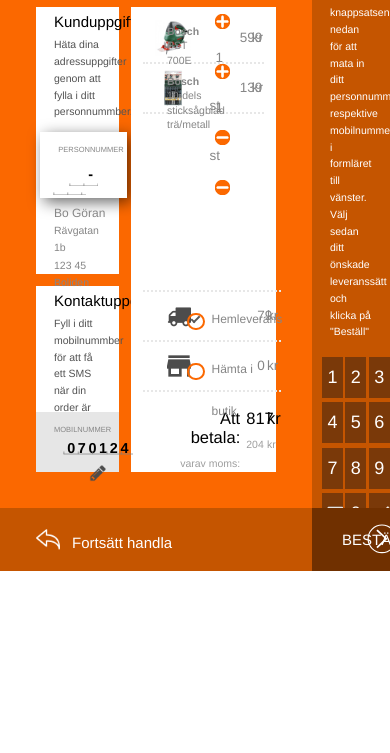
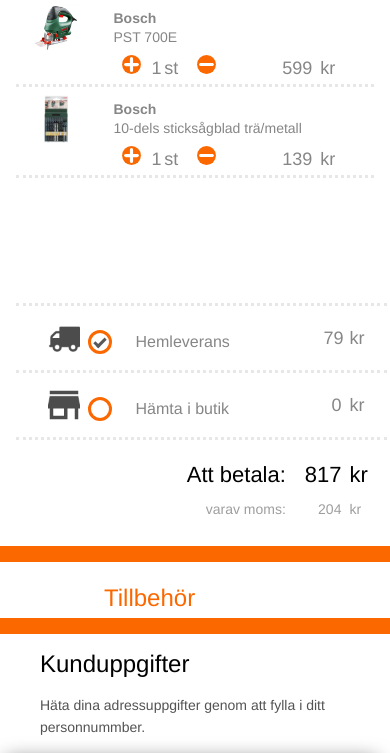
Before and after one commit to YAOrangeTime16/kiosk-test, a website: page index.html in a window 390 px wide. Shown: the part 62-815 px from the top of the page. Drawn offline with nearby package versions, Linux system fonts and the light colour scheme.

Commit message:
changing scss to mobile-first (in progress)

```diff
--- a/index.html
+++ b/index.html
@@ -13,6 +13,7 @@
   <link href="https://fonts.googleapis.com/css?family=Open+Sans" rel="stylesheet">
   <!-- CSS -->
   <link rel="stylesheet" type="text/css" href="src/css/style.css">
+  <link rel="stylesheet" type="text/css" href="src/css/grid.css">
   <title>KIOSKEN-QUIZ</title>
 </head>
 <body>
@@ -168,7 +169,7 @@
   <script src="src/js/itemPrice.js"></script>
   <script src="src/js/tabletControl.js"></script>
   <script language="javascript">
-    if(screen.width<=1100) {document.write("<style>body{zoom:75%;}</style>");}
+    //if(screen.width<=1100) {document.write("<style>body{zoom:75%;}</style>");}
   </script>
 </body>
 </html>
--- a/src/sass/_variables.scss
+++ b/src/sass/_variables.scss
@@ -13,7 +13,7 @@
 
 @mixin respond-to($breakpoint) {
   @if map-has-key($breakpoints, $breakpoint) {
-    @media (max-width: map-get($breakpoints, $breakpoint)) {
+    @media (min-width: map-get($breakpoints, $breakpoint)) {
       @content;
     }
   }
--- /dev/null
+++ b/src/sass/grid.scss
@@ -0,0 +1,121 @@
+@import '_variables';
+main {
+  height: auto;
+  width: 100%;
+  display: grid;
+  grid-template-areas:
+    'footer-l'
+    'main'
+    'main'
+    'main'
+    'main'
+    'side'
+    'side'
+    'side'
+    'footer-r';
+
+  @include respond-to('medium'){
+    grid-template-areas:
+    'main main side'
+    'main main side'
+    'main main side'
+    'footer-l footer-l footer-r';
+  }
+}
+
+#main-content {
+  grid-area: main;
+  background: $color-primary;
+  height: auto;
+  width: 100%;
+}
+
+#number-tablet {
+  grid-area: side;
+  background: #C55500;
+  color: #ffffff;
+}
+
+#footer-back {
+  grid-area: footer-l;
+  background: $color-primary;
+  height: 3rem;
+  color: #ffffff;
+  @include respond-to('medium'){
+    background: #C55500;
+  }
+}
+
+#footer-forward {
+  grid-area: footer-r;
+  background: #703000;
+  color: #ffffff;
+}
+
+.grid-wrapper {
+  display: grid;
+  height: 100%;
+  grid-template-areas:
+    'order'
+    'order'
+    'order'
+    'order'
+    'order'
+    'order'
+    'header-btn'
+    'personal-info'
+    'personal-info'
+    'personal-info'
+    'contact'
+    'contact';
+    grid-gap: 1rem;
+
+  #item-btn {
+    color: $color-primary;
+    grid-area: header-btn;
+    background: #ffffff;
+
+    @include respond-to('medium'){
+      background: $color-primary;
+      color: #ffffff;
+    }
+  }
+
+  #item-header {
+    display: none;
+    @include respond-to('medium'){
+      display: block;
+      color: #ffffff;
+      grid-area: header-txt;
+    }
+  }
+
+  #item-info {
+    background: #ffffff;
+    grid-area: personal-info;
+    height: 21rem;
+  }
+
+  #item-contact {
+    background: #ffffff;
+    grid-area: contact;
+    height: 14rem;
+  }
+
+  #item-order {
+    background: #ffffff;
+    grid-area: order;
+    height: 35rem;
+  }
+
+  @include respond-to('medium'){
+    grid-template-areas:
+      'header-btn header-txt'
+      'personal-info order'
+      'personal-info order'
+      'personal-info order'
+      'personal-info order'
+      'contact order'
+      'contact order';
+  }
+}
--- a/src/sass/style.scss
+++ b/src/sass/style.scss
@@ -1,8 +1,13 @@
 @import '_variables';
+
+html {
+  height: 100%;
+  width: 100%;
+}
 
 body {
   font-family: Helvetica, 'Open Sans', sans-serif, Arial;
-  height: 100vh;
+  height: 100%;
   margin: 0;
   font-size: 62.5%;
   font-weight: 200;
@@ -42,100 +47,18 @@
   font-size: 1.4em;
 }
 
-main {
-  height: 100%;
-  width: 100%;
-  display: grid;
-  grid-template-columns: 80% 20%;
-  grid-template-rows: 90% 10%;
-
-  #main-content {
-    grid-column: 1 / 2;
-    grid-row: 1;
-    background: $color-primary;
-  }
-
-  #number-tablet {
-      grid-column: 2 / 3;
-      grid-row: 1;
-      background: #C55500;
-      color: #ffffff;
-  }
-
-  #footer-back {
-    grid-column: 1 / 2;
-    grid-row: 2;
-    background: #C55500;
-    color: #ffffff;
-  }
-
-  #footer-forward {
-    grid-column: 2 / 3;
-    grid-row: 2;
-    background: #703000;
-    color: #ffffff;
-  }
-}
-
-.grid-wrapper {
-  display: grid;
-  grid-template-columns: 40% 60%;
-  grid-template-rows: 10% 50% 40%;
-  height: 100%;
-
-  #item-btn {
-    grid-column: 1 / 2;
-    grid-row: 1;
-    color: #ffffff;
-  }
-
-  #item-header {
-    grid-column: 2 / 3;
-    grid-row: 1;
-    color: #ffffff;
-  }
-  #item-info {
-    grid-column: 1 / 2;
-    grid-row: 2;
-    background: #ffffff;
-    margin: 1rem .5rem .5rem 3rem;
-  }
-  #item-contact {
-    grid-column: 1 / 2;
-    grid-row: 3;
-    background: #ffffff;
-    margin: .5rem .5rem 3rem 3rem;
-  }
-  #item-order {
-    grid-column: 2 / 3;
-    grid-row: 2 / 4;
-    background: #ffffff;
-    margin: 1rem 3rem 3rem .5rem;
-  }
-}
-
-#number-tablet {
-  h4 {
-    margin-top: 30%;
-    margin-right: 1.5rem;
-    margin-left: 1.5rem;
-  }
-
-  h4 + p {
-    font-weight: 200;
-    font-size: 1.4em;
-    line-height: 1.6em;
-    padding: 0 1.5rem;
-  }
-}
-
 #tablet-wrapper {
   display: grid;
-  grid-template-columns: 33.3% 33.3% 33.3%;
-  grid-template-rows: 5rem 5rem 5rem 5rem;
-  width: 90%;
+  grid-template-columns: 25% 25% 25% 25%;
+    grid-template-rows: 4rem 4rem 4rem;
   margin-left: auto;
   margin-right: auto;
+  width: 90%;
+
+  @include respond-to('medium'){
+    grid-template-columns: 33.3% 33.3% 33.3%;
+    grid-template-rows: 5rem 5rem 5rem 5rem;
+  }
 
   @include respond-to('large'){
     grid-template-rows: 3.8rem 3.8rem 3.8rem 3.8rem;
@@ -175,6 +98,25 @@
 
   #delete {
     background-image: url('../images/delete.png');
+  }
+}
+
+#number-tablet {
+  h4 {
+    margin-top: 10%;
+    margin-right: 1.5rem;
+    margin-left: 1.5rem;
+
+    @include respond-to('medium'){
+      margin-top: 30%;
+    }
+  }
+
+  h4 + p {
+    font-weight: 200;
+    font-size: 1.4em;
+    line-height: 1.6em;
+    padding: 0 1.5rem;
   }
 }
 
@@ -263,13 +205,16 @@
 
   .form-personalnumber {
     height: 3.5rem;
-    width: 105%;
+    width: 95%;
     padding: 1rem 0;
     margin-top: 1rem;
     background: #ffffff;
     filter: drop-shadow(6px 6px 10px rgba(0,0,0,0.6));
     position: absolute;
-    right: -0.7rem;
+
+    @include respond-to('medium'){
+
+    }
 
     p {
       margin-top: 0;
@@ -539,16 +484,40 @@
 
 .order-items > li {
   display: grid;
-  grid-template-columns: 15% 45% 20% 12% 10%;
-  grid-template-rows: 4rem;
+  grid-template-columns: 25% 40% 20% 15%;
+  grid-template-rows: 2.5rem 3rem;
   border-bottom: 3px dotted $color-light-grey;
   line-height: 4rem;
 
+  figure {
+    grid-column: 1 / 2;
+    grid-row: 1 / 3;
+
+    + div {
+      grid-column: 2 / 5;
+      grid-row: 1 / 2;
+    }
+  }
+
+  .item-quantity {
+    grid-column: 2 / 3;
+    grid-row: 2 / 3;
+  }
+
+  .item-price {
+    grid-column: 3 / 4;
+    grid-row: 2 / 3;
+  }
+
+  @include respond-to('medium'){
+    grid-template-columns: 15% 45% 20% 12% 10%;
+    grid-template-rows: 4rem;
+  }
   @include respond-to('large'){
     grid-template-columns: 15% 35% 30% 10% 10%;
   }
 
-  div {
+    div {
     display: inline-block;
     line-height: 1.2rem;
     margin-left: 0.5rem;
```
Also changed, not shown: src/css/grid.css (added), src/css/style.css.
